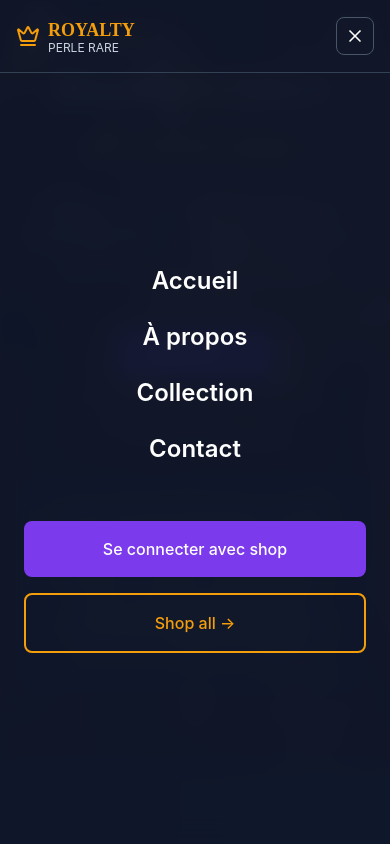
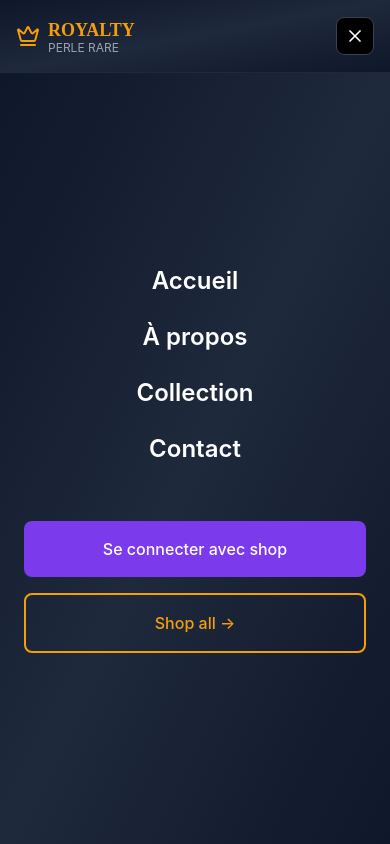
Before and after one commit to Korodee/rare-pearl, a Next.js app: page / in a window 390 px wide. Both pictures are taken after a click on the button 354 px from the left and 40 px from the top of the page. Shown: the top 844 px of the page. Built offline with nearby package versions, Linux system fonts and the light colour scheme.

Commit message:
Quick fix

```diff
--- a/src/components/Header.tsx
+++ b/src/components/Header.tsx
@@ -107,35 +107,42 @@ export default function Header() {
 
         {/* Mobile Menu Overlay */}
         {isMenuOpen && (
-          <motion.div
-            initial={{ opacity: 0 }}
-            animate={{ opacity: 1 }}
-            exit={{ opacity: 0 }}
-            className="fixed inset-0 bg-dark-900/95 backdrop-blur-md z-40 md:hidden"
-            onClick={() => setIsMenuOpen(false)}
+          <div
+            className="fixed inset-0 bg-black z-50 md:hidden"
+            style={{
+              backgroundColor: "#000000",
+              position: "fixed",
+              top: 0,
+              left: 0,
+              right: 0,
+              bottom: 0,
+              zIndex: 50,
+            }}
           >
-            <div className="flex flex-col h-full">
+            <div className="flex flex-col h-full bg-black">
               {/* Mobile Menu Header */}
-              <div className="flex items-center justify-between p-4 border-b border-dark-700">
+              <div className="flex items-center justify-between p-4 border-b border-gray-800 bg-gradient-to-br from-dark-900 via-dark-800 to-dark-900">
                 <div className="flex items-center space-x-2">
                   <Crown className="h-6 w-6 text-gold-500" />
                   <div className="flex flex-col">
                     <span className="text-lg font-serif font-bold text-gold-500">
                       ROYALTY
                     </span>
-                    <span className="text-xs text-dark-300 -mt-1">PERLE RARE</span>
+                    <span className="text-xs text-gray-400 -mt-1">
+                      PERLE RARE
+                    </span>
                   </div>
                 </div>
                 <button
                   onClick={() => setIsMenuOpen(false)}
-                  className="p-2 border border-dark-600 rounded-lg hover:border-gold-500 transition-colors"
+                  className="p-2 border border-gray-700 rounded-lg hover:border-gold-500 transition-colors bg-black"
                 >
                   <X className="h-5 w-5 text-white" />
                 </button>
               </div>
 
               {/* Mobile Menu Content */}
-              <div className="flex-1 flex flex-col justify-center px-6 space-y-6">
+              <div className="flex-1 flex py-6 flex-col justify-center px-6 space-y-6 bg-gradient-to-br from-dark-900 via-dark-800 to-dark-900">
                 <a
                   href="#home"
                   onClick={() => setIsMenuOpen(false)}
@@ -188,7 +195,7 @@ export default function Header() {
                 </div>
               </div>
             </div>
-          </motion.div>
+          </div>
         )}
       </div>
     </motion.header>
```
